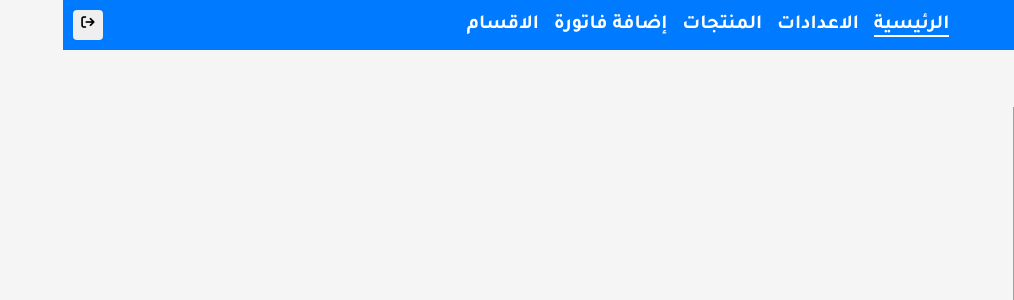
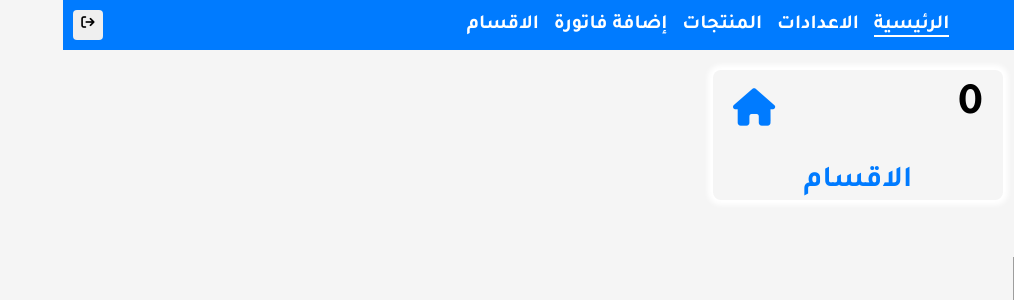
Before and after one commit to mmnaguib/clothes-shop, a React (Create React App) app: page /home in a window 1280 px wide. Shown: the top 300 px of the page, without its empty margins (266-1280 px from the left). Built offline with nearby package versions, Linux system fonts and the light colour scheme; no server answers; sample sign-in values are in the browser's storage.

Commit message:
edit error message

```diff
--- a/src/Pages/Home/Home.tsx
+++ b/src/Pages/Home/Home.tsx
@@ -2,9 +2,15 @@ import React, { useCallback, useEffect, useState } from "react";
 import axiosInstance from "../../utils/axiosInstance";
 import { IConfig } from "../../interfaces";
 import { toast } from "react-toastify";
-
+import ProductService from "../../services/productService";
+import CategoryService from "../../services/categoryService";
+import "./home.css";
+import { Link } from "react-router-dom";
 const Home = () => {
   const [campany, setCampany] = useState<IConfig | null>(null);
+  const [productsCount, setProductCount] = useState(0);
+
+  const [categoryCount, setCategoryCount] = useState(0);
   const getCompanyData = useCallback(async (id: string) => {
     const req = await axiosInstance
       .get(`companies/${id}`)
@@ -14,11 +20,57 @@ const Home = () => {
     return req;
   }, []);
 
+  const getCount = async () => {
+    setProductCount(
+      (await ProductService.getProductsCount()).data.totalProducts
+    );
+    setCategoryCount(
+      (await CategoryService.getCategoriesCount()).data.totalCategories
+    );
+  };
+
   useEffect(() => {
     getCompanyData("678fecf48d384a6454d11bdb");
   }, [getCompanyData]);
 
+  useEffect(() => {
+    getCount();
+  }, []);
+
   return (
+    <>
+      <div className="homeCards">
+        <div className="homeCard">
+          <div
+            style={{
+              display: "flex",
+              justifyContent: "space-between",
+              alignItems: "center",
+            }}
+          >
+            <span style={{ fontSize: "1.5em" }}>{productsCount}</span>
+            <i className="fa-solid fa-home fa-lg"></i>
+          </div>
+          <Link className="cardProductName" to="/products">
+            الاصناف
+          </Link>
+        </div>
+        <div className="homeCard">
+          <div
+            style={{
+              display: "flex",
+              justifyContent: "space-between",
+              alignItems: "center",
+            }}
+          >
+            <span style={{ fontSize: "1.5em" }}>{categoryCount}</span>
+            <i className="fa-solid fa-home fa-lg"></i>
+          </div>
+          <Link className="cardProductName" to="/categories">
+            الاقسام
+          </Link>
+        </div>
+      </div>
       <div>
         {campany?.companyName}
         <br />
@@ -33,6 +85,7 @@ const Home = () => {
           alt=""
         />
       </div>
+    </>
   );
 };
 
--- /dev/null
+++ b/src/Pages/Home/home.css
@@ -0,0 +1,29 @@
+.homeCards {
+  display: grid;
+  grid-template-columns: repeat(4, 1fr);
+  margin-top: 70px;
+  gap: 20px;
+}
+
+.homeCard {
+  padding: 10px 20px 0;
+  height: 130px;
+  border-radius: 8px;
+  box-shadow: 0 0 5px 5px #fff;
+  font-size: 30px;
+  font-weight: bold;
+  position: relative;
+}
+
+.cardProductName {
+  text-decoration: none;
+  position: absolute;
+  bottom: 0;
+  left: 50%;
+  transform: translateX(-50%);
+  color: var(--main-color);
+}
+
+.homeCards i {
+  color: var(--main-color);
+}
--- a/src/Pages/Product/AddProduct.tsx
+++ b/src/Pages/Product/AddProduct.tsx
@@ -38,7 +38,7 @@ const AddProduct = ({
       const res = await CategoryService.getAllCategories();
       setCategories(res);
     } catch (error) {
-      console.error("خطأ في جلب الاقسام:", error);
+      toast.error("خطأ في جلب الاقسام");
     }
   }, []);
 
@@ -109,7 +109,7 @@ const AddProduct = ({
     const reader = new FileReader();
     reader.onload = async (event) => {
       if (!event.target) {
-        console.error("حدث خطأ أثناء قراءة الملف");
+        toast.error("حدث خطأ أثناء قراءة الملف");
         return;
       }
 
@@ -149,10 +149,10 @@ const AddProduct = ({
           );
 
           setProducts((prevProducts) => [...prevProducts, res.data.product]);
-          alert("تمت إضافة المنتجات بنجاح!");
+          toast.success("تمت إضافة المنتجات بنجاح!");
           setOpenPopup(false);
         } catch (error) {
-          console.error(`خطأ أثناء إضافة المنتج: ${product.title}`, error);
+          toast.error(`خطأ أثناء إضافة المنتج: ${product.title}`);
         }
       }
     };
--- a/src/Pages/Product/Products.tsx
+++ b/src/Pages/Product/Products.tsx
@@ -4,6 +4,7 @@ import { ICategoryProps, IProductProps } from "../../interfaces";
 import "./product.css";
 import AddProduct from "./AddProduct";
 import { formatPrice } from "../../utils/MoneyFormat";
+import { toast } from "react-toastify";
 
 const Products = () => {
   const [products, setProducts] = useState<IProductProps[]>([]);
@@ -33,7 +34,7 @@ const Products = () => {
 
       setUiCategories(uniqueCategories);
     } catch (error) {
-      console.error("خطأ في جلب المنتجات:", error);
+      toast.error("خطأ في جلب المنتجات");
     } finally {
       setLoading(false);
     }
--- a/src/Pages/categories/Categories.tsx
+++ b/src/Pages/categories/Categories.tsx
@@ -3,6 +3,7 @@ import { ICategoryProps } from "../../interfaces";
 import CategoryService from "../../services/categoryService";
 import AddCateory from "./AddCateory";
 import EditCategory from "./EditCategory";
+import { toast } from "react-toastify";
 
 const Categories = () => {
   const [categories, setCategories] = useState<ICategoryProps[]>([]);
@@ -16,7 +17,7 @@ const Categories = () => {
       const res: ICategoryProps[] = await CategoryService.getAllCategories();
       setCategories(res);
     } catch (error) {
-      console.error("خطأ في جلب الاقسام:", error);
+      toast.error("خطأ في جلب الاقسام");
     } finally {
       setLoading(false);
     }
--- a/src/Pages/order/AddOrder.tsx
+++ b/src/Pages/order/AddOrder.tsx
@@ -33,7 +33,7 @@ const AddOrder: React.FC = () => {
       const res = await ProductService.getAllProgucts();
       setProducts(res);
     } catch (error) {
-      console.error("خطأ في جلب المنتجات:", error);
+      toast.error("خطأ في جلب المنتجات");
     }
   };
 
@@ -171,12 +171,12 @@ const AddOrder: React.FC = () => {
 
   const saveInvoice = async () => {
     if (!customerName.trim()) {
-      alert("يرجى إدخال اسم العميل.");
+      toast.warning("يرجى إدخال اسم العميل.");
       return;
     }
 
     if (invoiceProducts.length === 0) {
-      alert("يرجى إضافة منتجات إلى الفاتورة.");
+      toast.warning("يرجى إضافة منتجات إلى الفاتورة.");
       return;
     }
 
@@ -194,8 +194,7 @@ const AddOrder: React.FC = () => {
         setInvoiceProducts([]);
       }
     } catch (error) {
-      console.error("خطأ أثناء حفظ الفاتورة:", error);
-      alert("حدث خطأ أثناء حفظ الفاتورة.");
+      toast.error("خطأ أثناء حفظ الفاتورة:");
     }
     navigate("/orders");
   };
--- a/src/Pages/order/order.css
+++ b/src/Pages/order/order.css
@@ -88,7 +88,7 @@
 
   .invoicesTable thead {
     background-color: #007bff !important;
-    -webkit-print-color-adjust: exact;
+    print-color-adjust: exact;
   }
 
   .invoicesTable,
--- a/src/Pages/settings/Config.tsx
+++ b/src/Pages/settings/Config.tsx
@@ -92,7 +92,6 @@ const Config = () => {
       }
     } catch (error) {
       toast.error("حدث خطأ أثناء إضافة الشركة. يرجى المحاولة مرة أخرى.");
-      console.error("Error adding company:", error);
     }
   };
 
--- a/src/services/categoryService.tsx
+++ b/src/services/categoryService.tsx
@@ -19,6 +19,10 @@ const CategoryService = {
   editCateory: async (id: string, name: string) => {
     return await axiosInstance.put(`categories/${id}`, { name });
   },
+
+  getCategoriesCount: async () => {
+    return await axiosInstance.get(`categories/count`);
+  },
 };
 
 export default CategoryService;
--- a/src/services/productService.tsx
+++ b/src/services/productService.tsx
@@ -42,6 +42,10 @@ const ProductService = {
   // editProducts: async (id: string, name: string) => {
   //   return await axiosInstance.put(`products/${id}`, { name });
   // },
+
+  getProductsCount: async () => {
+    return await axiosInstance.get(`products/count`);
+  },
 };
 
 export default ProductService;
```
Lines whose indentation alone changed are shown as unchanged.
